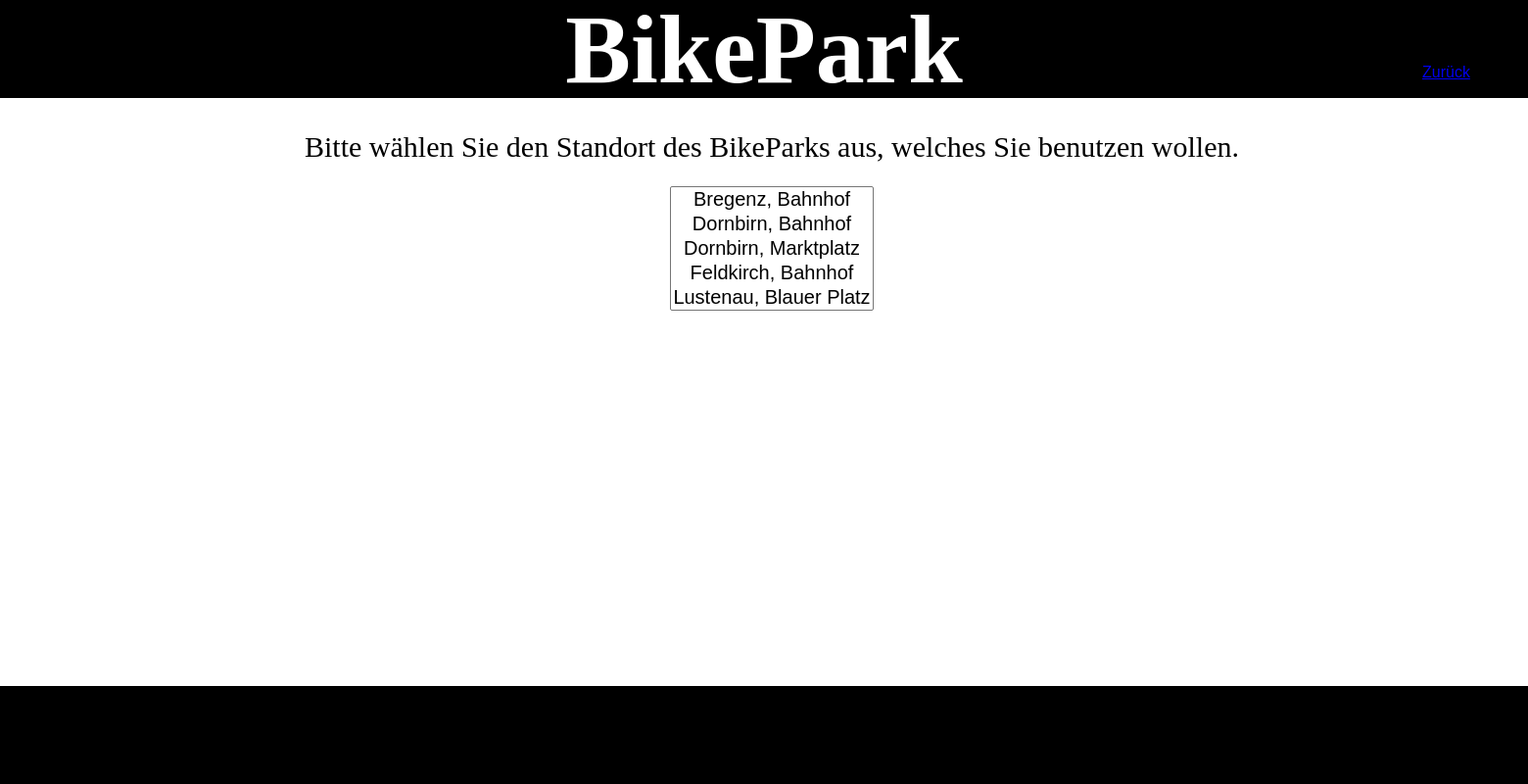
After one commit to Alpi1907/SWP_4bWI, a PHP site: page /Reservieren.html in a window 1560 px wide. The commit adds this page. Shown: the whole page at 98% size. Run offline with PHP 8.4, Linux system fonts and the light colour scheme.

Commit message:
BikePark Website weiter gemacht

```diff
--- /dev/null
+++ b/0_BikePark/Login_System/Reservieren.css
@@ -0,0 +1,111 @@
+.row{
+    background-color: black;
+    width: 100%;
+    height: 100px;
+    display: flex;
+    flex-direction: row;
+    align-items: center;
+    justify-content: center;
+    color: white;
+    font-size: 100px;
+    top: 0%;
+    left: 0%;
+    position: fixed;
+}
+
+.row1{
+    align-items: center;
+    display: flex;
+}
+
+.AuswahlText {
+    width: 100%;
+    height: 100px;
+    display: flex;
+    flex-direction: row;
+    align-items: center;
+    justify-content: center;
+    color: black;
+    font-size: 30px;
+    top: 100px;
+    position: fixed;
+}
+
+.AuswahlMöglichkeiten {
+    flex-direction: row;
+    align-items: center;
+    display: flex;
+    justify-content: center;
+    position: fixed;
+    width: 100%;
+    top: 170px;
+    font-size: 20px;
+}
+
+.AuswahlMöglichkeitenText {
+    display: flex;
+    flex-direction: row;
+    align-items: center;
+    justify-content: center;
+    color: black;
+    font-size: 20px;
+    top: 100px;
+}
+
+
+.row2_1{
+    background-color: white;
+    left: 0%;
+    width: 100%;
+    height: 500px;
+}
+
+.img{
+    position: fixed;
+    width: 50%;
+    top: 150px;
+}
+
+.Texte{
+  background-color: white
+  red;
+  position: absolute;
+  top: 75px;
+  left: 750px;
+  width: 650px;
+}
+
+.text{
+  font-size: 27px;
+}
+
+
+.button2 {
+    background-color: black;
+    border: none;
+    color: white;
+    padding: 15px 32px;
+    text-align: center;
+    text-decoration: none;
+    display: inline-block;
+    font-size: 16px;
+    position: absolute;
+    top: 50px;
+    left: 1420px;
+  }
+
+  .buttons{
+    display: flex;
+    justify-content: center;
+    flex-direction: row;
+    top: 100px;
+  }
+
+.row3{
+    background-color: black;
+    position: fixed;
+    width: 100%;
+    left: 0%;
+    top: 700px;
+    bottom: 0%;
+}
--- /dev/null
+++ b/0_BikePark/Login_System/Reservieren.html
@@ -0,0 +1,42 @@
+<!DOCTYPE html>
+<html lang="en">
+<head>
+    <meta charset="UTF-8">
+    <meta http-equiv="X-UA-Compatible" content="IE=edge">
+    <meta name="viewport" content="width=device-width, initial-scale=1.0">
+    <title>BikePark</title>
+    <link rel="stylesheet" href="Reservieren.css">
+</head>
+<body>
+    <div class="row">
+        <div class="row1"><b>BikePark</b></div>
+    </div>
+    <div class="row2">
+        <div class="row2_1"></div>
+        <div class="buttons ">
+            <button class="button2">
+                <a href="geheim.php" >Zurück</a>
+            </button>
+        </div>
+        <div class="AuswahlText">
+            Bitte wählen Sie den Standort des BikeParks aus, welches Sie benutzen wollen.
+        </div>
+        <div>
+            <form action="select.htm" class="AuswahlMöglichkeiten">
+                <p>
+                <select name="top5" size="5">
+                <option class="AuswahlMöglichkeitenText">Bregenz, Bahnhof</option>
+                <option class="AuswahlMöglichkeitenText">Dornbirn, Bahnhof</option>
+                <option class="AuswahlMöglichkeitenText">Dornbirn, Marktplatz</option>
+                <option class="AuswahlMöglichkeitenText">Feldkirch, Bahnhof</option>
+                <option class="AuswahlMöglichkeitenText">Lustenau, Blauer Platz</option>
+                </select>
+                </p>
+                </form>
+        </div>
+    </div>
+    <div class="row3"></div>
+
+    <form action="registrieren.php" method="post"></form>
+</body>
+</html>
--- a/0_BikePark/Login_System/Website.html
+++ b/0_BikePark/Login_System/Startseite.html
@@ -6,7 +6,7 @@
     <meta http-equiv="X-UA-Compatible" content="IE=edge">
     <meta name="viewport" content="width=device-width, initial-scale=1.0">
     <title>BikePark</title>
-    <link rel="stylesheet" href="Website.css">
+    <link rel="stylesheet" href="Startseite.css">
     <style>
         html{
             background-color: white;
@@ -37,7 +37,7 @@
         <div class="row2_1"></div>
         <div class="buttons ">
             <button class="button">
-                <a href="http://localhost:3000/0_BikePark/Login_System/index.php" target="_blank">Anmelden</a>
+                <a href="http://localhost:3000/0_BikePark/Login_System/index.php" >Anmelden</a>
             </button>
             <button class="button2">
                 <a href="http://localhost:3000/0_BikePark/Login_System/register.php" target="_blank">Registrieren</a>
--- a/0_BikePark/Login_System/index.php
+++ b/0_BikePark/Login_System/index.php
@@ -2,7 +2,7 @@
 <html lang="en" dir="ltr">
   <head>
     <meta charset="utf-8">
-    <title>Login</title>
+    <title>BikePark</title>
     <link rel="stylesheet" href="Anmelden.css">
   </head>
   <body>
--- a/0_BikePark/Login_System/register.php
+++ b/0_BikePark/Login_System/register.php
@@ -2,7 +2,7 @@
 <html lang="en" dir="ltr">
   <head>
     <meta charset="utf-8">
-    <title>Account erstellen</title>
+    <title>BikePark</title>
     <link rel="stylesheet" href="Registrieren.css">
   </head>
   <body>
```
Also changed, not shown: 0_BikePark/Login_System/Startseite.css (added, +89 -0 lines), 0_BikePark/Login_System/geheim.php (+35 -2 lines).
